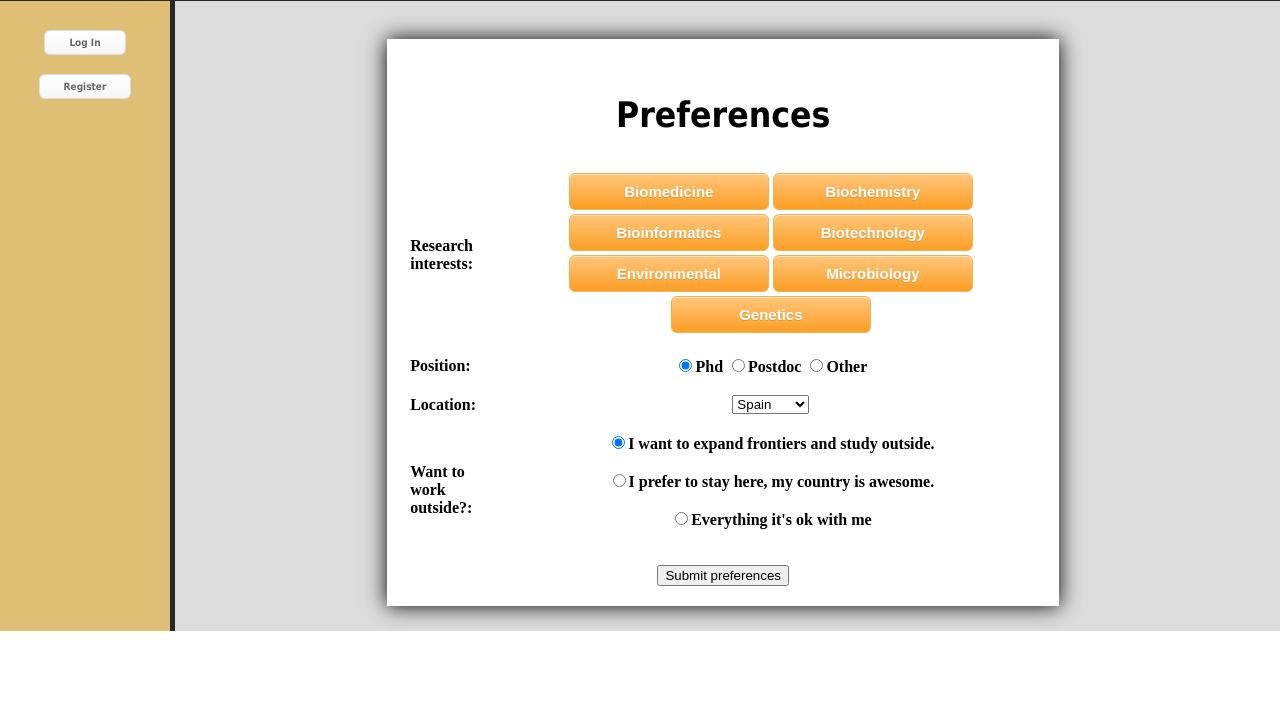
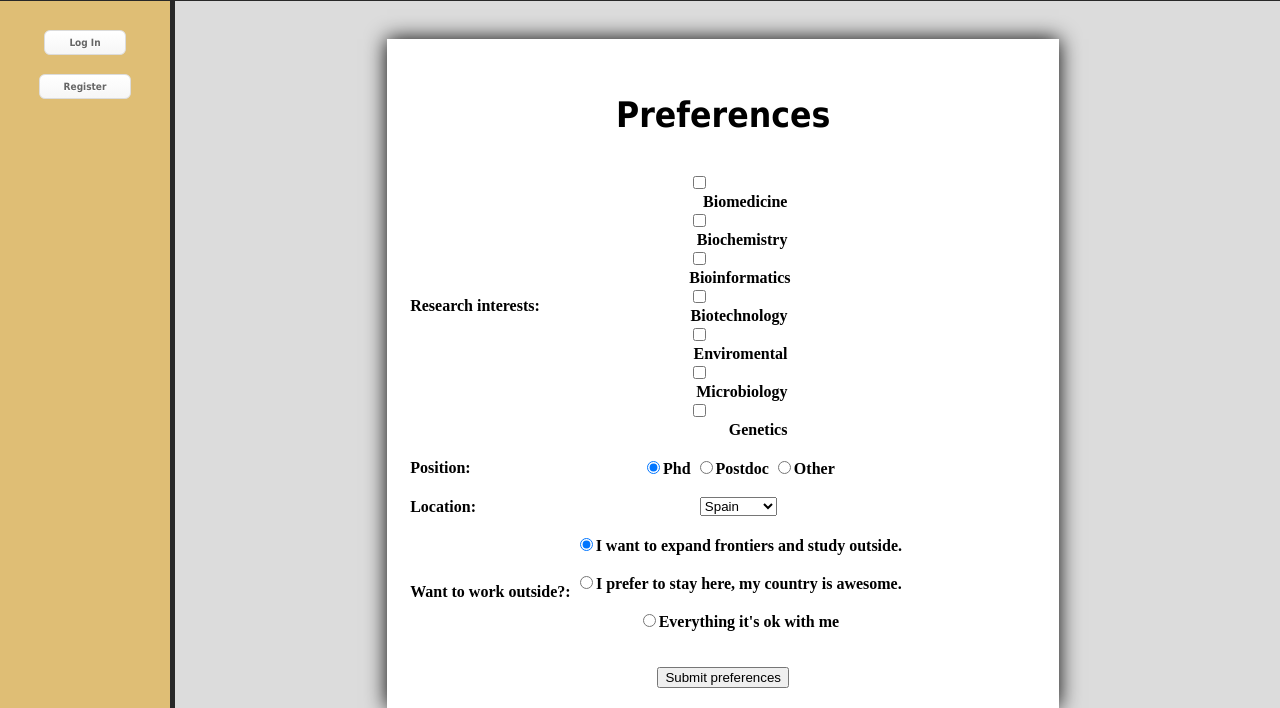
Before and after one commit to cescgina/what_next_bio, a PHP site: page /preferences_form.php in a window 1280 px wide. Shown: the part 169-877 px from the top of the page. Before the commit the page ends 800 px from the top, so only its background shows below. Run offline with PHP 8.4, Linux system fonts and the light colour scheme.

Commit message:
preferences modified

```diff
--- a/web_design/preferences_form.php
+++ b/web_design/preferences_form.php
@@ -18,87 +18,6 @@ body {
     font-family:sans-serif;
 }
 
-
-#ck-button {
-  -moz-box-shadow:inset 0px 1px 0px 0px #fce2c1;
-  -webkit-box-shadow:inset 0px 1px 0px 0px #fce2c1;
-  box-shadow:inset 0px 1px 0px 0px #fce2c1;
-  background:-webkit-gradient(linear, left top, left bottom, color-stop(0.05, #ffc477), color-stop(1, #fb9e25));
-  background:-moz-linear-gradient(top, #ffc477 5%, #fb9e25 100%);
-  background:-webkit-linear-gradient(top, #ffc477 5%, #fb9e25 100%);
-  background:-o-linear-gradient(top, #ffc477 5%, #fb9e25 100%);
-  background:-ms-linear-gradient(top, #ffc477 5%, #fb9e25 100%);
-  background:linear-gradient(to bottom, #ffc477 5%, #fb9e25 100%);
-  filter:progid:DXImageTransform.Microsoft.gradient(startColorstr='#ffc477', endColorstr='#fb9e25',GradientType=0);
-  background-color:#ffc477;
-  -moz-border-radius:6px;
-  -webkit-border-radius:6px;
-  border-radius:6px;
-  border:1px solid #eeb44f;
-  display:inline-block;
-  cursor:pointer;
-  color:#ffffff;
-  font-family:Arial;
-  font-size:15px;
-  font-weight:bold;
-  padding:6px 24px;
-  text-decoration:none;
-  text-shadow:0px 1px 0px #cc9f52;
-}
-
-#ck-button label {
-    float:left;
-    width:10.0em;
-}
-
-#ck-button label span {
-    text-align:center;
-    padding:3px 0px;
-    display:block;
-    border-radius:4px;
-}
-
-#ck-button label input {
-    position:absolute;
-    top:20px;
-}
-
-#ck-buttom: input:hover + span {
-  background:-webkit-gradient(linear, left top, left bottom, color-stop(0.05, #fb9e25), color-stop(1, #ffc477));
-  background:-moz-linear-gradient(top, #fb9e25 5%, #ffc477 100%);
-  background:-webkit-linear-gradient(top, #fb9e25 5%, #ffc477 100%);
-  background:-o-linear-gradient(top, #fb9e25 5%, #ffc477 100%);
-  background:-ms-linear-gradient(top, #fb9e25 5%, #ffc477 100%);
-  background:linear-gradient(to bottom, #fb9e25 5%, #ffc477 100%);
-  filter:progid:DXImageTransform.Microsoft.gradient(startColorstr='#fb9e25', endColorstr='#ffc477',GradientType=0);
-  background-color:#fb9e25;
-}
-
-#ck-button input:checked + span {
-  background:-webkit-gradient(linear, left top, left bottom, color-stop(0.05, #fb9e25), color-stop(1, #ffc477));
-  background:-moz-linear-gradient(top, #fb9e25 5%, #ffc477 100%);
-  background:-webkit-linear-gradient(top, #fb9e25 5%, #ffc477 100%);
-  background:-o-linear-gradient(top, #fb9e25 5%, #ffc477 100%);
-  background:-ms-linear-gradient(top, #fb9e25 5%, #ffc477 100%);
-  background:linear-gradient(to bottom, #fb9e25 5%, #ffc477 100%);
-  filter:progid:DXImageTransform.Microsoft.gradient(startColorstr='#fb9e25', endColorstr='#ffc477',GradientType=0);
-  background-color:#fb9e25
-}
-#ck-button input:checked:hover + span {
-  background:-webkit-gradient(linear, left top, left bottom, color-stop(0.05, #fb9e25), color-stop(1, #ffc477));
-  background:-moz-linear-gradient(top, #fb9e25 5%, #ffc477 100%);
-  background:-webkit-linear-gradient(top, #fb9e25 5%, #ffc477 100%);
-  background:-o-linear-gradient(top, #fb9e25 5%, #ffc477 100%);
-  background:-ms-linear-gradient(top, #fb9e25 5%, #ffc477 100%);
-  background:linear-gradient(to bottom, #fb9e25 5%, #ffc477 100%);
-  filter:progid:DXImageTransform.Microsoft.gradient(startColorstr='#fb9e25', endColorstr='#ffc477',GradientType=0);
-  background-color:#fb9e25;
-}
-.ck-buttom:active {
-  position:relative;
-  top:1px;
-}
-
 </style>
 </div>
  <div id="page-wrap">
@@ -109,37 +28,37 @@ body {
            <tr class="spaceUnder">
              <td align="left">Research interests:</td>
              <td align="center">
-               <div id="ck-button">
+               <div id="ck-button-biomed">
                  <label>
                    <input type="checkbox" name="tag[]" value="Biomedicine"><span>Biomedicine</span>
                  </label>
                </div>
-               <div id="ck-button">
+               <div id="ck-button-biochem">
                  <label>
                    <input type="checkbox" name="tag[]" value="Biochemistry"><span>Biochemistry</span>
                  </label>
                </div>
-               <div id="ck-button">
+               <div id="ck-button-bioinfo">
                  <label>
                    <input type="checkbox" name="tag[]" value="Bioinformatics"><span>Bioinformatics</span>
                  </label>
                </div>
-               <div id="ck-button">
+               <div id="ck-button-biotech">
                  <label>
                    <input type="checkbox" name="tag[]" value="Biotechnology"><span>Biotechnology</span>
                  </label>
                </div>
-               <div id="ck-button">
+               <div id="ck-button-bioenv">
                  <label>
-                   <input type="checkbox" name="tag[]" value="Environmental"><span>Environmental</span>
+                   <input type="checkbox" name="tag[]" value="Enviromental"><span>Enviromental</span>
                  </label>
                </div>
-               <div id="ck-button">
+               <div id="ck-button-biomicro">
                  <label>
                    <input type="checkbox" name="tag[]" value="Microbiology"><span>Microbiology</span>
                  </label>
                </div>
-               <div id="ck-button">
+               <div id="ck-button-biogen">
                  <label>
                    <input type="checkbox" name="tag[]" value="Genetics"><span>Genetics</span>
                  </label>
```
